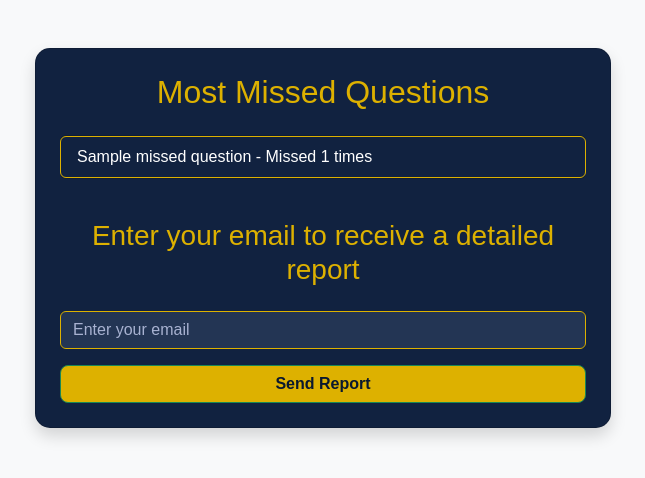
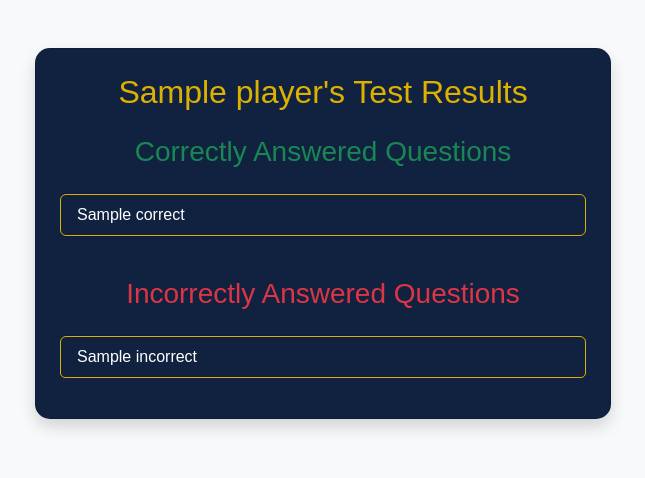
Before and after one commit to TaylorOxley/TestAnalyzerCapstone, a Flask app: template templates/result.html in a window 1280 px wide. Shown: the top 478 px of the page, without its empty margins (317-962 px from the left). Run offline with Flask 3, Linux system fonts and the light colour scheme; the template is opened without the code that fills it: most values are stand-ins (such as "Sample title", 1, 10 or a date in 2020).

Commit message:
Main commit

```diff
--- a/app.py
+++ b/app.py
@@ -1,24 +1,30 @@
-from flask import Flask, request, render_template, send_file
+import openai  # Ensure you install OpenAI's package: pip install openai
+from flask import Flask, request, render_template
 import pandas as pd
 import os
-from flask_mail import Mail, Message
 
 app = Flask(__name__)
 
-# Configure Flask-Mail
-app.config['MAIL_SERVER'] = 'smtp.gmail.com'
-app.config['MAIL_PORT'] = 587
-app.config['MAIL_USE_TLS'] = True
-app.config['MAIL_USERNAME'] = 'your_email@gmail.com'  # Change this
-app.config['MAIL_PASSWORD'] = 'your_password'         # Change this
-app.config['MAIL_DEFAULT_SENDER'] = 'your_email@gmail.com'
+UPLOAD_FOLDER = 'test_data'
+os.makedirs(UPLOAD_FOLDER, exist_ok=True)
 
-mail = Mail(app)
+# Replace with your OpenAI API Key
+OPENAI_API_KEY = "your_openai_api_key"
 
-UPLOAD_FOLDER = 'test_data'
-REPORT_FOLDER = 'reports'
-os.makedirs(UPLOAD_FOLDER, exist_ok=True)
-os.makedirs(REPORT_FOLDER, exist_ok=True)
+def get_explanation(question):
+    """Fetches an explanation for a given question using OpenAI's API."""
+    openai.api_key = OPENAI_API_KEY
+
+    prompt = f"Explain why the following question is commonly answered incorrectly and provide a simple explanation: {question}"
+
+    response = openai.ChatCompletion.create(
+        model="gpt-4",
+        messages=[{"role": "system", "content": "You are an educational assistant providing clear explanations."},
+                  {"role": "user", "content": prompt}],
+        max_tokens=100
+    )
+
+    return response["choices"][0]["message"]["content"].strip()
 
 @app.route("/", methods=["GET", "POST"])
 def upload_file():
@@ -28,41 +34,45 @@ def upload_file():
             filepath = os.path.join(UPLOAD_FOLDER, file.filename)
             file.save(filepath)
 
-            missed_questions = analyze_file(filepath)
+            df = pd.read_csv(filepath)
+            expected_columns = {"Player", "Question", "Correct Answers", "Correct", "Incorrect"}
+            if not expected_columns.issubset(df.columns):
+                return "Invalid file format. Expected columns: 'player', 'Question', 'Correct Answers', 'Correct', and 'Incorrect'.", 400
 
-            return render_template("result.html", missed_questions=missed_questions)
+            players = df["Player"].unique().tolist()
+            return render_template("select_player.html", players=players, filepath=file.filename)
+
     return render_template("upload.html")
 
-def analyze_file(filepath):
-    df = pd.read_excel(filepath)
+@app.route("/analyze", methods=["POST"])
+def analyze_results():
+    player_name = request.form.get("player")
+    filepath = request.form.get("filepath")
 
-    if 'Question' not in df.columns or 'Correct' not in df.columns:
-        return "Invalid file format. Columns 'Question' and 'Correct' expected."
+    print(f"DEBUG: Player selected: {player_name}")
+    print(f"DEBUG: Filepath received: {filepath}")
 
-    missed = df[df["Correct"] == 0]["Question"].value_counts()
-    return missed.to_dict()
+    if not player_name or not filepath:
+        return "Error: Missing player selection or file path.", 400  # More graceful error message
 
-@app.route("/send_report", methods=["POST"])
-def send_report():
-    email = request.form["email"]
-    missed_questions = request.form["missed_questions"]
+    filepath = os.path.join(UPLOAD_FOLDER, filepath)
 
-    # Generate a report
-    report_path = os.path.join(REPORT_FOLDER, f"report_{email}.txt")
-    with open(report_path, "w") as f:
-        f.write("Missed Questions Report\n\n")
-        for question, count in eval(missed_questions).items():
-            f.write(f"{question} - Missed {count} times\n")
-            f.write(f"Explanation: [Provide explanation here]\n\n")
+    if not os.path.exists(filepath):
+        return "Error: File not found on the server.", 400
 
-    # Send email
-    msg = Message("Your Missed Questions Report", recipients=[email])
-    msg.body = "Please find your missed questions report attached."
-    with app.open_resource(report_path) as fp:
-        msg.attach("Missed_Questions_Report.txt", "text/plain", fp.read())
+    df = pd.read_csv(filepath)
+    student_data = df[df["player"] == player_name]
 
-    mail.send(msg)
-    return "Report sent successfully!"
+    correct_questions = student_data[student_data["Correct"] == 1]["Question"].unique().tolist()
+
+    incorrect_questions = []
+    for _, row in student_data[student_data["Incorrect"] == 1].iterrows():
+        question = row["Question"]
+        correct_answer = row["Correct Answers"]
+        explanation = get_explanation(question)  # Fetch explanation from GPT
+        incorrect_questions.append({"Question": question, "Correct Answer": correct_answer, "Explanation": explanation})
+
+    return render_template("results.html", player=player_name, correct=correct_questions, incorrect=incorrect_questions)
 
 if __name__ == "__main__":
     app.run(debug=True)
--- a/static/styles.css
+++ b/static/styles.css
@@ -1,7 +1,7 @@
 /* Dark blue background with light text */
 body {
     background-color: #0a192f;
-    color: #ffffff;
+    color: #c1c1c1;
     font-family: Arial, sans-serif;
 }
 
--- a/templates/result.html
+++ b/templates/result.html
@@ -3,26 +3,28 @@
 <head>
     <meta charset="UTF-8">
     <meta name="viewport" content="width=device-width, initial-scale=1.0">
-    <title>Missed Questions</title>
+    <title>Test Results</title>
     <link href="https://cdn.jsdelivr.net/npm/bootstrap@5.3.0/dist/css/bootstrap.min.css" rel="stylesheet">
     <link rel="stylesheet" type="text/css" href="{{ url_for('static', filename='styles.css') }}">
 </head>
 <body class="bg-light">
     <div class="container mt-5">
         <div class="card shadow p-4">
-            <h2 class="text-center">Most Missed Questions</h2>
+            <h2 class="text-center">{{ player }}'s Test Results</h2>
+
+            <h3 class="text-success mt-3">Correctly Answered Questions</h3>
             <ul class="list-group my-3">
-                {% for question, count in missed_questions.items() %}
-                    <li class="list-group-item">{{ question }} - Missed {{ count }} times</li>
+                {% for question in correct %}
+                    <li class="list-group-item">{{ question }}</li>
                 {% endfor %}
             </ul>
 
-            <h3 class="text-center mt-4">Enter your email to receive a detailed report</h3>
-            <form action="/send_report" method="post" class="text-center">
-                <input type="email" name="email" class="form-control my-3" placeholder="Enter your email" required>
-                <input type="hidden" name="missed_questions" value="{{ missed_questions }}">
-                <button type="submit" class="btn btn-success">Send Report</button>
-            </form>
+            <h3 class="text-danger mt-4">Incorrectly Answered Questions</h3>
+            <ul class="list-group my-3">
+                {% for question in incorrect %}
+                    <li class="list-group-item">{{ question }}</li>
+                {% endfor %}
+            </ul>
         </div>
     </div>
 </body>
--- a/templates/upload.html
+++ b/templates/upload.html
@@ -10,9 +10,9 @@
 <body class="bg-light">
     <div class="container mt-5">
         <div class="card shadow p-4">
-            <h2 class="text-center">Upload an Excel File</h2>
+            <h2 class="text-center">Upload a CSV File</h2>
             <form action="/" method="post" enctype="multipart/form-data" class="text-center">
-                <input type="file" name="file" class="form-control my-3" required>
+                <input type="file" name="file" class="form-control my-3" required accept=".csv">
                 <button type="submit" class="btn btn-primary">Upload</button>
             </form>
         </div>
```
Also changed, not shown: templates/select_player.html (added, +30 -0 lines), test_data/Kahoot Report - CH3 Voltage Regulation(RawReportData Data).csv (added, +127 -0 lines), 1 other file.
